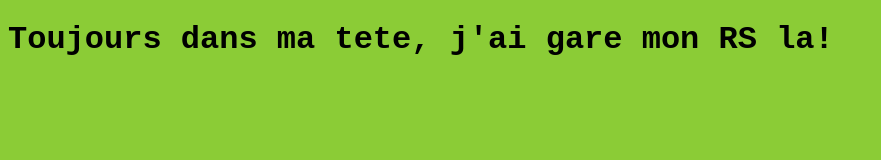
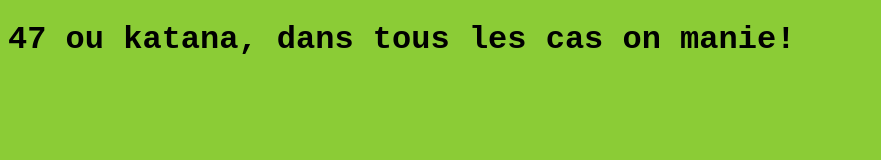
Before and after one commit to calibob/MyJavaProjects, a plain HTML site: page index.html in a window 1280 px wide. Shown: the whole page, without its empty margins (0-881 px from the left). Drawn offline with Linux system fonts and the light colour scheme.

Commit message:
edit the html file

```diff
--- a/index.html
+++ b/index.html
@@ -7,7 +7,7 @@
     <link rel="stylesheet" href="style.css">
 </head>
 <body>
-    <h1>Toujours dans ma tete, j'ai gare mon RS la!</h1>
+    <h1>47 ou katana, dans tous les cas on manie!</h1>
     <script src="app.js"></script>
 </body>
 </html>
```
